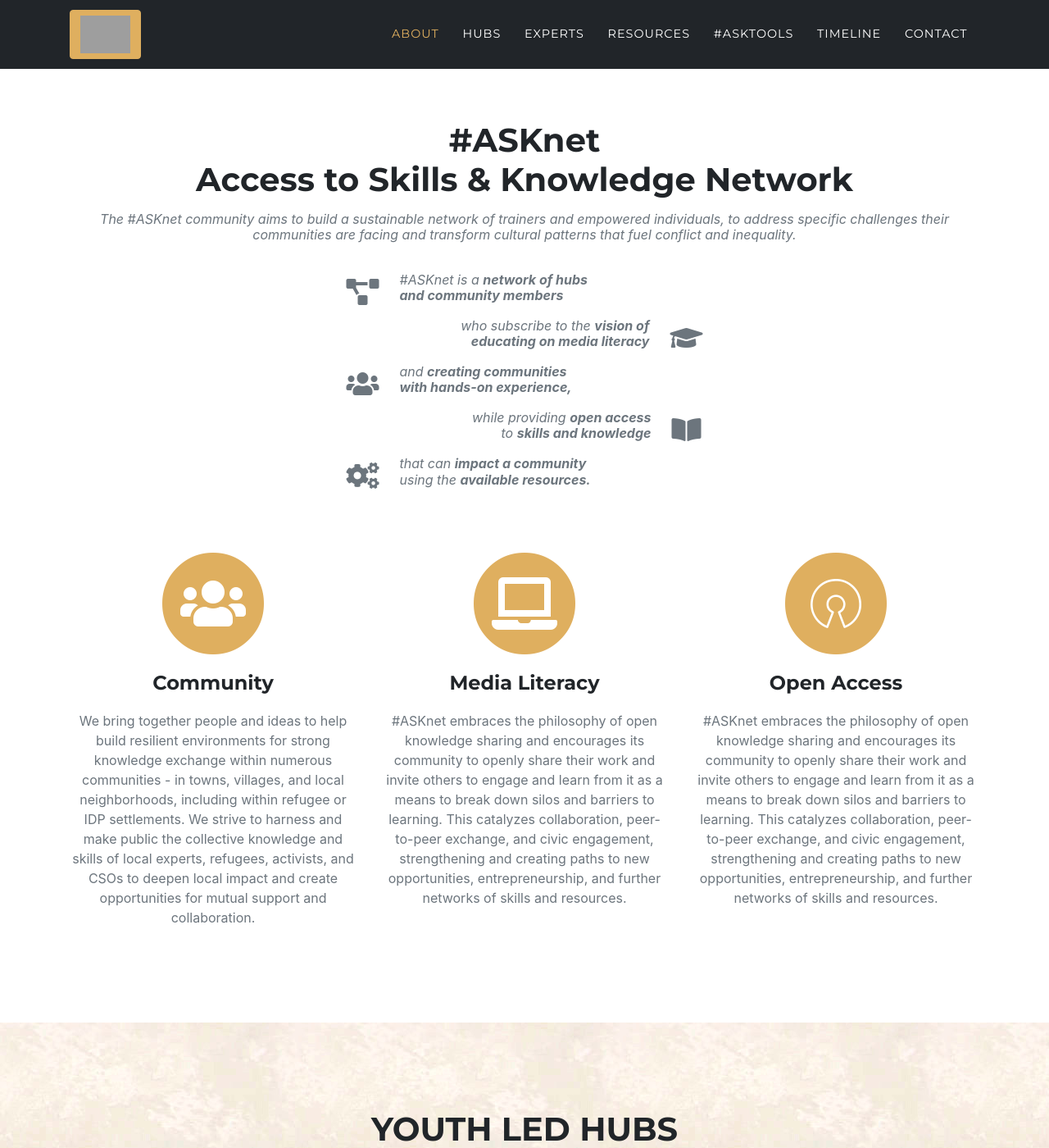
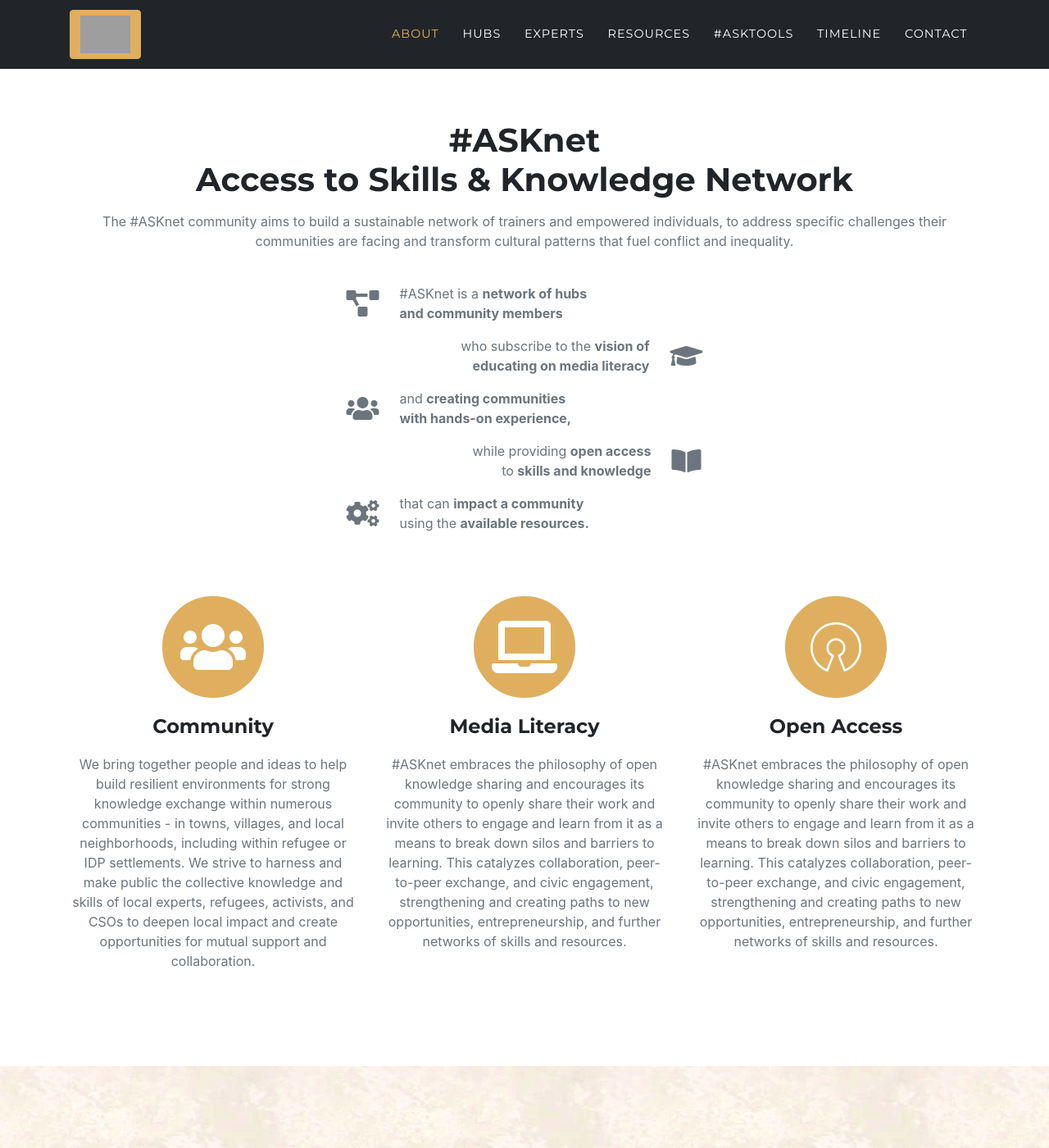
Before and after one commit to ASKnetCommunity/ASKnet.Community, a Jekyll site: the page built from index.md, in a window 1280 px wide and 1400 px high, scrolled down 882 px. Shown: the whole window at 82% size. Built offline with Jekyll 4.4.1, drawn with Linux system fonts in a browser that asks for light colours; some web fonts are replaced; grey boxes are pictures that could not be loaded.

Commit message:
layout update of text blocks

```diff
--- a/_sass/base/_page.scss
+++ b/_sass/base/_page.scss
@@ -52,7 +52,7 @@ h6 {
   h3.section-subheading {
     font-size: 16px;
     font-weight: 400;
-    font-style: italic;
+    line-height: 1.5;
     margin-bottom: 75px;
     text-transform: none;
     @include serif-font;
```
